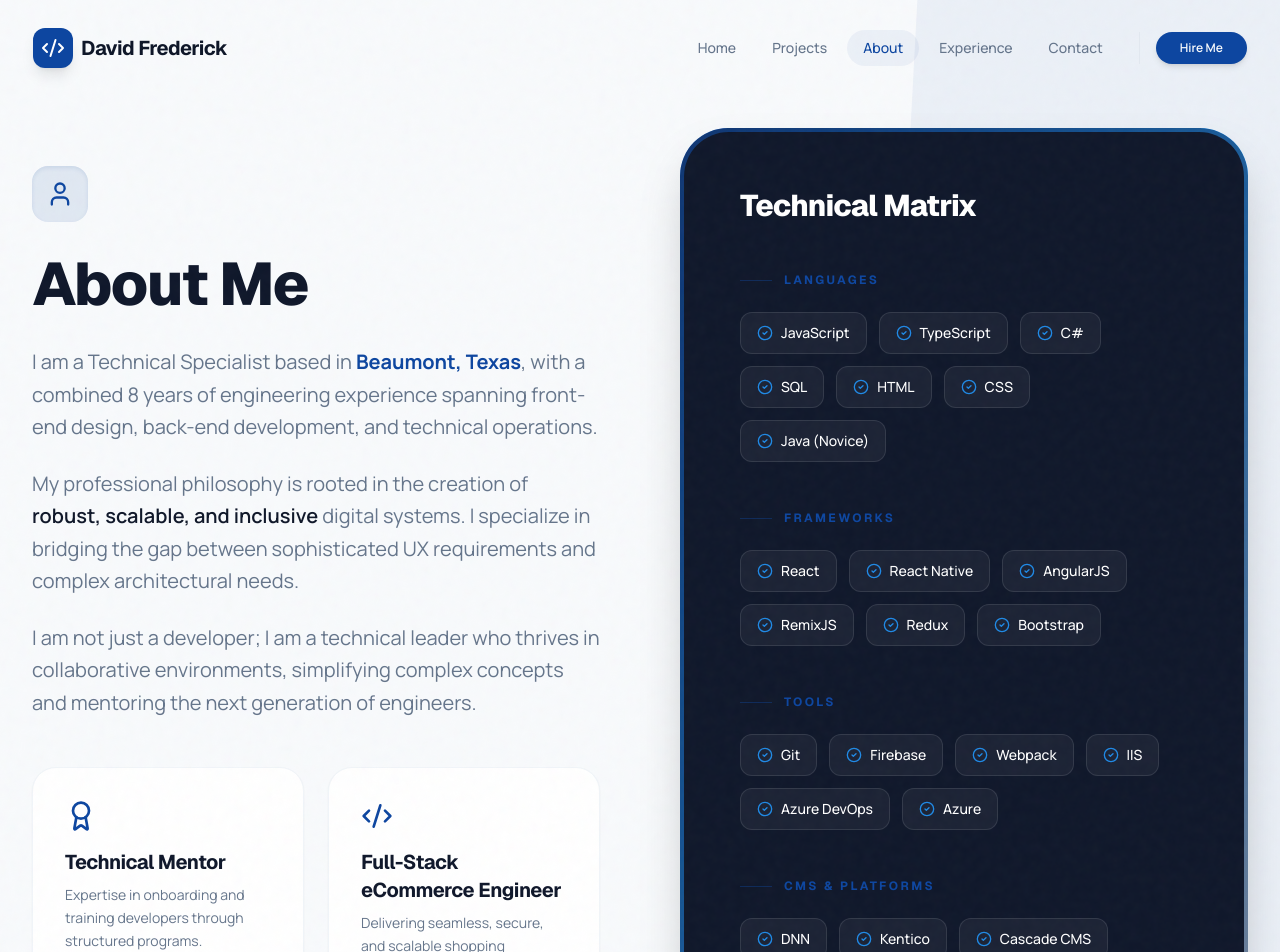
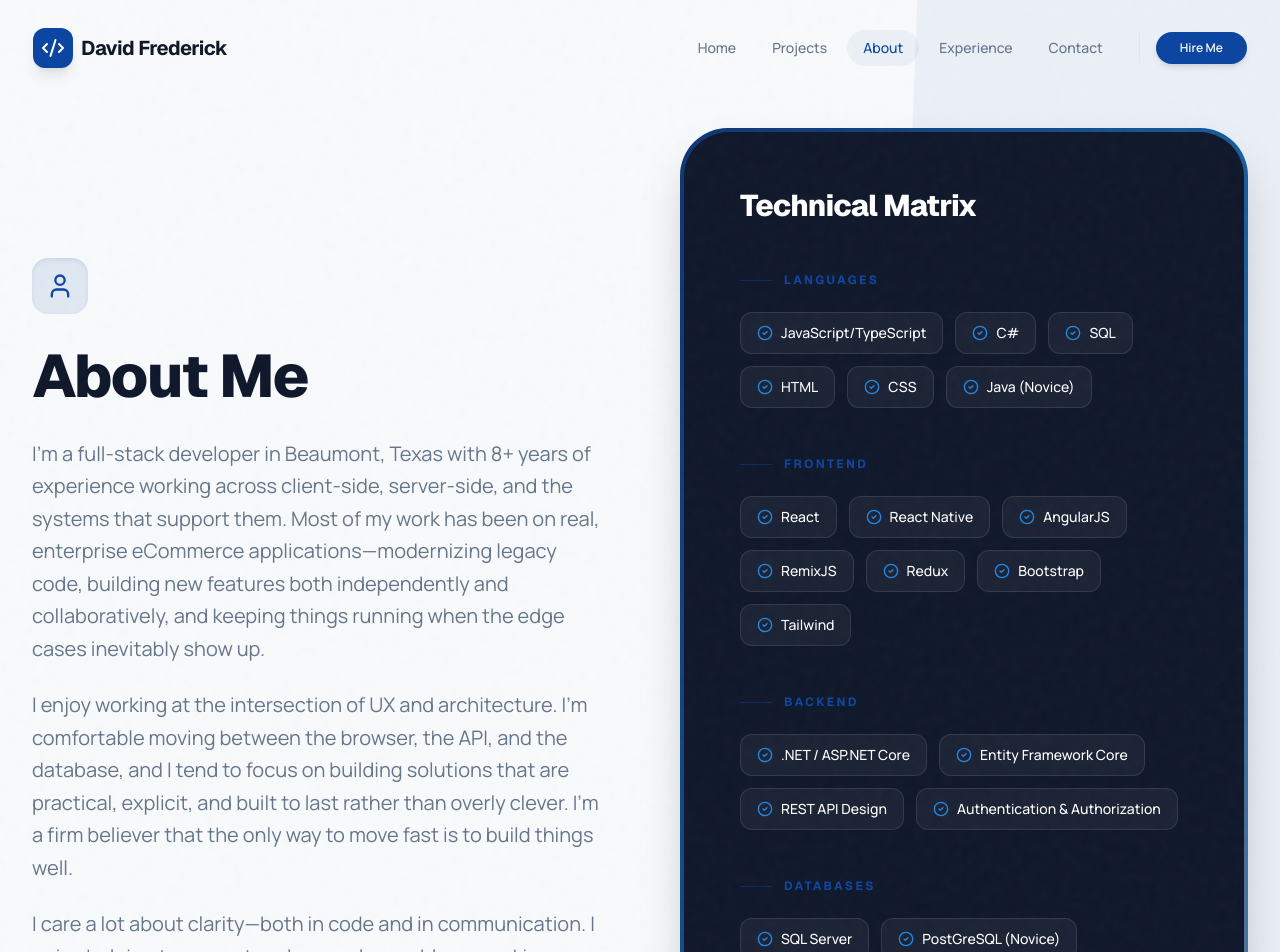
Before and after one commit to david-r-frederick/portfolio, a React (Vite) app: page /about in a window 1280 px wide. Shown: the top 952 px of the page. Built offline with nearby package versions, Linux system fonts and the light colour scheme.

Commit message:
About section updated

```diff
--- a/src/pages/About.tsx
+++ b/src/pages/About.tsx
@@ -3,10 +3,12 @@ import { motion } from 'framer-motion';
 import { CheckCircle2, Award, User, Code2 } from 'lucide-react';
 
 const skills = {
-  'Languages': ['JavaScript', 'TypeScript', 'C#', 'SQL', 'HTML', 'CSS', 'Java (Novice)'],
-  'Frameworks': ['React', 'React Native', 'AngularJS', 'RemixJS', 'Redux', 'Bootstrap'],
-  'Tools': ['Git', 'Firebase', 'Webpack', 'IIS', 'Azure DevOps', 'Azure'],
-  'CMS & Platforms': ['DNN', 'Kentico', 'Cascade CMS', 'Selenium IDE'],
+  'Languages': ['JavaScript/TypeScript', 'C#', 'SQL', 'HTML', 'CSS', 'Java (Novice)'],
+  'Frontend': ['React', 'React Native', 'AngularJS', 'RemixJS', 'Redux', 'Bootstrap', 'Tailwind'],
+  'Backend': ['.NET / ASP.NET Core', 'Entity Framework Core', 'REST API Design', 'Authentication & Authorization'],
+  'Databases': ['SQL Server', 'PostGreSQL (Novice)', 'JSON data modeling', 'Schema & relational design'],
+  'DevOps & Infrastructure': ['Git', 'Azure DevOps (Repos & Pipelines)', 'IIS', 'Azure', 'Webpack / Vite / Gulp'],
+  'Engineering Practices': ['Application Architecture', 'Plugin / Modular Systems', 'Legacy System Modernization', 'Debugging & Root Cause Analysis'],
 };
 
 export const About = () => {
@@ -27,13 +29,13 @@ export const About = () => {
             <h1 className="text-5xl font-extrabold mb-8 tracking-tight text-slate-900 dark:text-white md:text-6xl">About Me</h1>
             <div className="space-y-6 text-xl text-muted-foreground leading-relaxed">
               <p>
-                I am a Technical Specialist based in <span className="text-primary font-bold">Beaumont, Texas</span>, with a combined 8 years of engineering experience spanning front-end design, back-end development, and technical operations.
+                I’m a full-stack developer in Beaumont, Texas with 8+ years of experience working across client-side, server-side, and the systems that support them. Most of my work has been on real, enterprise eCommerce applications—modernizing legacy code, building new features both independently and collaboratively, and keeping things running when the edge cases inevitably show up.
               </p>
               <p>
-                My professional philosophy is rooted in the creation of <span className="text-foreground font-semibold">robust, scalable, and inclusive</span> digital systems. I specialize in bridging the gap between sophisticated UX requirements and complex architectural needs.
+                I enjoy working at the intersection of UX and architecture. I’m comfortable moving between the browser, the API, and the database, and I tend to focus on building solutions that are practical, explicit, and built to last rather than overly clever. I’m a firm believer that the only way to move fast is to build things well.
               </p>
               <p>
-                I am not just a developer; I am a technical leader who thrives in collaborative environments, simplifying complex concepts and mentoring the next generation of engineers.
+                I care a lot about clarity—both in code and in communication. I enjoy helping teams untangle complex problems, making technical decisions easier to reason about, and supporting other developers as they grow. At the end of the day, I value collaboration, continuous improvement, and shipping software that holds up over time.
               </p>
             </div>
 
```
